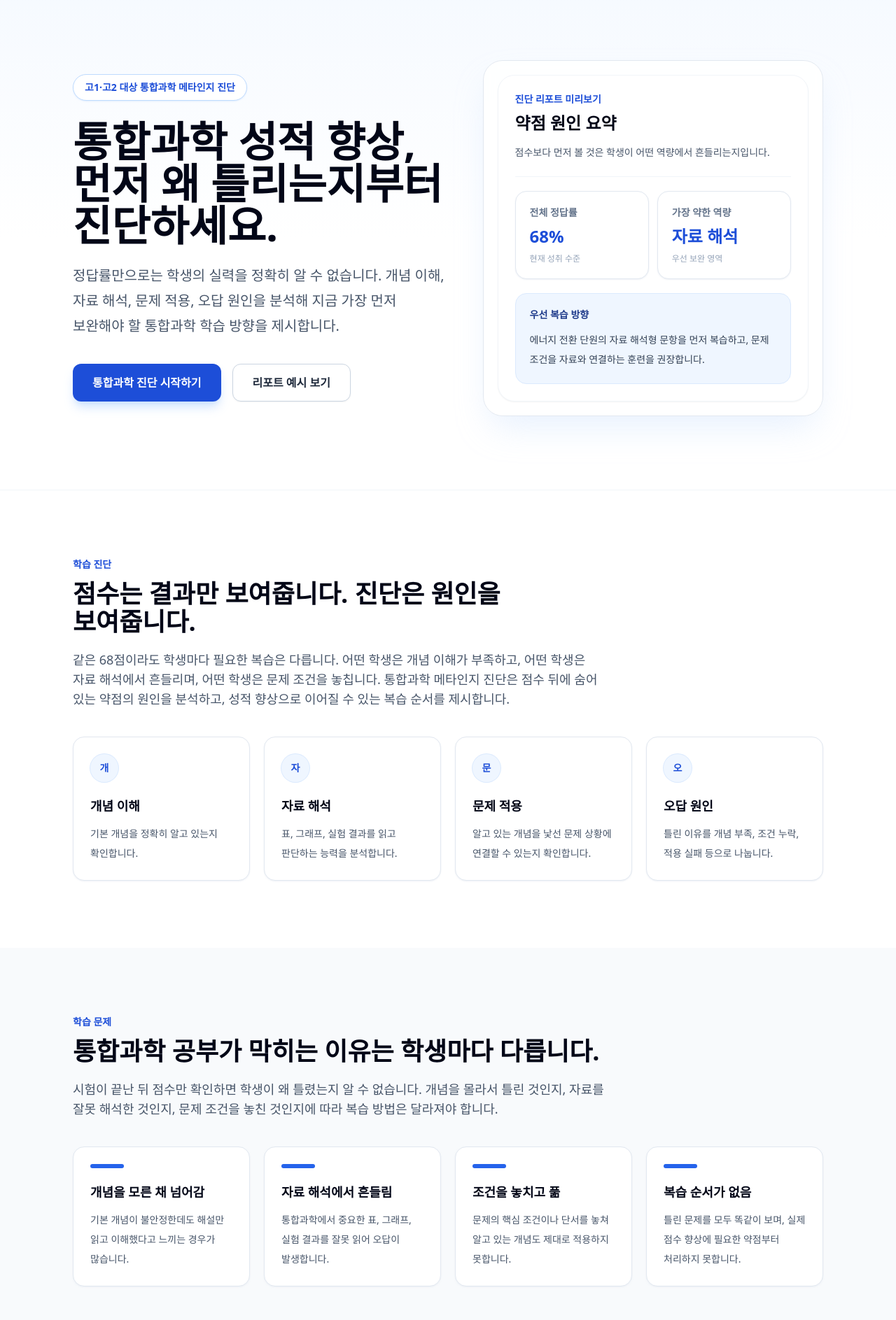
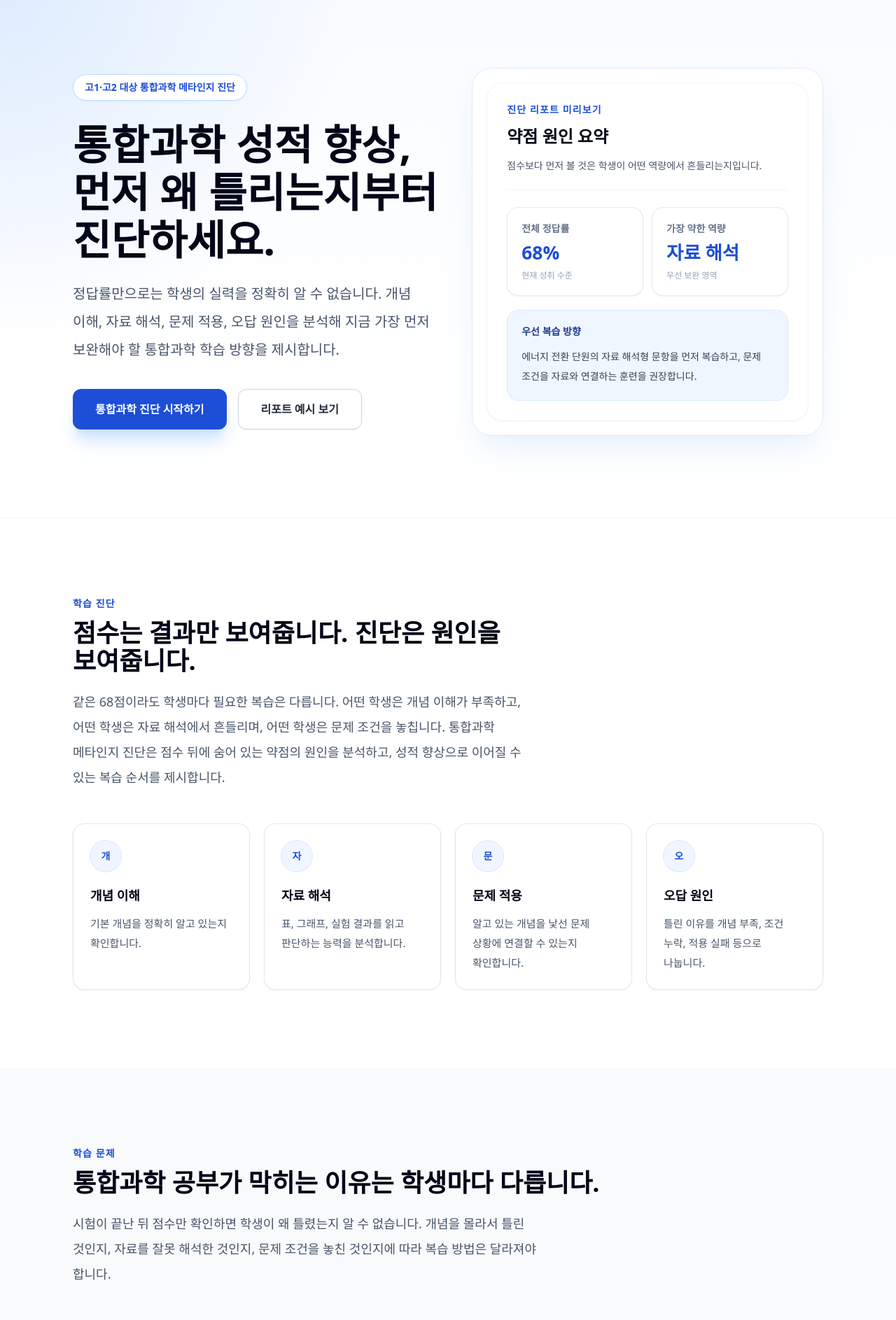
Before and after one commit to jungsikjkim04/science, a Next.js app: page / in a window 1280 px wide. Shown: the part 20-1907 px from the top of the page at 70% size. Built offline with nearby package versions, Linux system fonts and the light colour scheme.

Commit message:
Polish landing page visual hierarchy

```diff
--- a/app/page.tsx
+++ b/app/page.tsx
@@ -219,7 +219,7 @@ function SectionHeading({
     <div className={`${centered ? "mx-auto text-center" : ""} max-w-3xl`}>
       {eyebrow ? (
         <p
-          className={`text-sm font-bold ${
+          className={`text-sm font-bold tracking-[0.08em] ${
             inverse ? "text-blue-200" : "text-blue-700"
           }`}
         >
@@ -227,7 +227,7 @@ function SectionHeading({
         </p>
       ) : null}
       <h2
-        className={`mt-3 text-3xl font-bold leading-tight tracking-normal sm:text-4xl ${
+        className={`mt-3 text-[1.75rem] font-bold leading-tight tracking-normal sm:text-4xl ${
           inverse ? "text-white" : "text-slate-950"
         }`}
       >
@@ -235,7 +235,7 @@ function SectionHeading({
       </h2>
       {description ? (
         <p
-          className={`mt-5 text-base leading-8 sm:text-lg ${
+          className={`mt-5 max-w-2xl text-base leading-8 sm:text-lg sm:leading-9 ${
             inverse ? "text-blue-50/75" : "text-slate-600"
           }`}
         >
@@ -248,39 +248,39 @@ function SectionHeading({
 
 function CapabilityCard({ title, description }: CardProps) {
   return (
-    <article className="flex h-full flex-col rounded-2xl border border-slate-200 bg-white p-6 shadow-sm shadow-slate-200/60">
-      <div className="mb-5 flex h-10 w-10 items-center justify-center rounded-full bg-blue-50 text-sm font-bold text-blue-700 ring-1 ring-blue-100">
+    <article className="flex h-full min-h-[210px] flex-col rounded-2xl border border-slate-200 bg-white p-6 shadow-sm shadow-slate-200/60">
+      <div className="mb-5 flex h-11 w-11 items-center justify-center rounded-full bg-blue-50 text-sm font-bold text-blue-700 ring-1 ring-blue-100">
         {title.slice(0, 1)}
       </div>
       <h3 className="text-lg font-bold text-slate-950">{title}</h3>
-      <p className="mt-3 text-sm leading-7 text-slate-600">{description}</p>
+      <p className="mt-3 text-[15px] leading-7 text-slate-600">{description}</p>
     </article>
   );
 }
 
 function ProblemCard({ title, description }: CardProps) {
   return (
-    <article className="flex h-full flex-col rounded-2xl border border-slate-200 bg-white p-6 shadow-sm shadow-slate-200/50 transition duration-200 hover:-translate-y-1 hover:border-blue-200 hover:shadow-lg hover:shadow-blue-100/70">
+    <article className="flex h-full min-h-[210px] flex-col rounded-2xl border border-slate-200 bg-white p-6 shadow-sm shadow-slate-200/50 transition duration-200 hover:-translate-y-1 hover:border-blue-200 hover:shadow-lg hover:shadow-blue-100/70">
       <div className="mb-5 h-1.5 w-12 rounded-full bg-blue-600" />
       <h3 className="text-lg font-bold text-slate-950">{title}</h3>
-      <p className="mt-3 text-sm leading-7 text-slate-600">{description}</p>
+      <p className="mt-3 text-[15px] leading-7 text-slate-600">{description}</p>
     </article>
   );
 }
 
 function FeatureCard({ title, description }: CardProps) {
   return (
-    <article className="flex h-full flex-col rounded-2xl border border-blue-100 bg-gradient-to-b from-blue-50 to-white p-6 shadow-sm shadow-blue-100/60">
+    <article className="flex h-full min-h-[220px] flex-col rounded-2xl border border-blue-100 bg-gradient-to-b from-blue-50 to-white p-6 shadow-sm shadow-blue-100/60">
       <h3 className="text-lg font-bold text-slate-950">{title}</h3>
-      <p className="mt-3 text-sm leading-7 text-slate-600">{description}</p>
+      <p className="mt-3 text-[15px] leading-7 text-slate-600">{description}</p>
     </article>
   );
 }
 
 function FlowStep({ number, title, description }: StepProps) {
   return (
-    <article className="relative flex h-full flex-col rounded-2xl border border-slate-200 bg-white p-5 shadow-sm shadow-slate-200/50">
-      <div className="mb-5 flex h-10 w-10 items-center justify-center rounded-full bg-blue-700 text-sm font-bold tabular-nums text-white">
+    <article className="relative z-10 flex h-full min-h-[205px] flex-col rounded-2xl border border-slate-200 bg-white p-5 shadow-sm shadow-slate-200/50">
+      <div className="mb-5 flex h-11 w-11 items-center justify-center rounded-full bg-blue-700 text-sm font-bold tabular-nums text-white shadow-md shadow-blue-200/80">
         {number}
       </div>
       <h3 className="text-lg font-bold text-slate-950">{title}</h3>
@@ -293,7 +293,7 @@ function ReportMetric({ label, value, note }: MetricProps) {
   return (
     <div className="rounded-2xl border border-slate-200 bg-white p-5 shadow-sm shadow-slate-200/60">
       <dt className="text-sm font-semibold text-slate-500">{label}</dt>
-      <dd className="mt-2 text-2xl font-bold text-blue-700">{value}</dd>
+      <dd className="mt-2 text-[1.65rem] font-bold leading-tight text-blue-700">{value}</dd>
       <p className="mt-2 text-xs font-medium text-slate-400">{note}</p>
     </div>
   );
@@ -301,7 +301,7 @@ function ReportMetric({ label, value, note }: MetricProps) {
 
 function ProcessCard({ number, title, description }: StepProps) {
   return (
-    <article className="flex h-full flex-col rounded-2xl border border-white/15 bg-white/[0.07] p-6 shadow-sm shadow-black/10">
+    <article className="flex h-full min-h-[205px] flex-col rounded-2xl border border-white/15 bg-white/[0.07] p-6 shadow-sm shadow-black/10">
       <p className="text-sm font-bold tabular-nums text-blue-200">{number}</p>
       <h3 className="mt-5 text-xl font-bold text-white">{title}</h3>
       <p className="mt-3 text-sm leading-7 text-blue-50/80">{description}</p>
@@ -359,16 +359,17 @@ function ActionItem({ text }: { text: string }) {
 export default function Home() {
   return (
     <main className="bg-white text-slate-900">
-      <section className="border-b border-slate-100 bg-gradient-to-b from-blue-50/60 via-white to-white">
-        <div className="mx-auto grid min-h-[720px] max-w-6xl items-center gap-12 px-5 py-16 sm:px-8 sm:py-20 lg:grid-cols-[1.05fr_0.95fr] lg:px-10 lg:py-24">
+      <section className="relative overflow-hidden border-b border-slate-100 bg-[radial-gradient(circle_at_top_left,rgba(219,234,254,0.9),transparent_34%),linear-gradient(180deg,#f8fbff_0%,#ffffff_70%)]">
+        <div className="absolute inset-x-0 top-0 h-px bg-gradient-to-r from-transparent via-blue-300/60 to-transparent" />
+        <div className="mx-auto grid min-h-[760px] max-w-6xl items-center gap-12 px-5 py-20 sm:px-8 sm:py-24 lg:grid-cols-[1.02fr_0.98fr] lg:px-10 lg:py-28">
           <div>
-            <p className="inline-flex rounded-full border border-blue-200 bg-white px-4 py-2 text-sm font-bold text-blue-700 shadow-sm shadow-blue-100/80">
+            <p className="inline-flex max-w-full rounded-full border border-blue-200 bg-white px-4 py-2 text-sm font-bold text-blue-700 shadow-sm shadow-blue-100/80">
               고1·고2 대상 통합과학 메타인지 진단
             </p>
-            <h1 className="mt-7 max-w-3xl text-4xl font-bold leading-tight tracking-normal text-slate-950 sm:text-5xl lg:text-6xl">
+            <h1 className="mt-7 max-w-3xl text-[2.45rem] font-bold leading-[1.18] tracking-normal text-slate-950 sm:text-5xl sm:leading-[1.15] lg:text-[3.7rem]">
               통합과학 성적 향상, 먼저 왜 틀리는지부터 진단하세요.
             </h1>
-            <p className="mt-6 max-w-2xl text-lg leading-8 text-slate-600 sm:text-xl sm:leading-9">
+            <p className="mt-6 max-w-2xl text-lg leading-9 text-slate-600 sm:text-xl sm:leading-10">
               정답률만으로는 학생의 실력을 정확히 알 수 없습니다. 개념 이해,
               자료 해석, 문제 적용, 오답 원인을 분석해 지금 가장 먼저 보완해야
               할 통합과학 학습 방향을 제시합니다.
@@ -376,13 +377,13 @@ export default function Home() {
             <div className="mt-9 flex flex-col gap-3 sm:flex-row sm:gap-4">
               <a
                 href="#apply"
-                className="inline-flex min-h-[52px] w-full items-center justify-center rounded-xl bg-blue-700 px-7 py-3.5 text-base font-bold text-white shadow-lg shadow-blue-200/80 transition hover:-translate-y-0.5 hover:bg-blue-800 focus:outline-none focus:ring-4 focus:ring-blue-200 sm:w-auto"
+                className="inline-flex min-h-[54px] w-full items-center justify-center rounded-xl bg-blue-700 px-8 py-4 text-base font-bold text-white shadow-xl shadow-blue-200/80 transition hover:-translate-y-0.5 hover:bg-blue-800 focus:outline-none focus:ring-4 focus:ring-blue-200 sm:w-auto"
               >
                 통합과학 진단 시작하기
               </a>
               <a
                 href="#report"
-                className="inline-flex min-h-[52px] w-full items-center justify-center rounded-xl border border-slate-300 bg-white px-7 py-3.5 text-base font-bold text-slate-800 shadow-sm transition hover:-translate-y-0.5 hover:border-blue-300 hover:text-blue-700 focus:outline-none focus:ring-4 focus:ring-blue-100 sm:w-auto"
+                className="inline-flex min-h-[54px] w-full items-center justify-center rounded-xl border border-slate-300 bg-white px-8 py-4 text-base font-bold text-slate-800 shadow-sm transition hover:-translate-y-0.5 hover:border-blue-300 hover:text-blue-700 focus:outline-none focus:ring-4 focus:ring-blue-100 sm:w-auto"
               >
                 리포트 예시 보기
               </a>
@@ -391,21 +392,21 @@ export default function Home() {
 
           <aside
             aria-label="통합과학 진단 요약 예시"
-            className="rounded-[1.75rem] border border-slate-200 bg-white/85 p-3 shadow-2xl shadow-blue-100/70 backdrop-blur sm:p-5"
+            className="rounded-[1.75rem] border border-slate-200 bg-white/90 p-3 shadow-2xl shadow-blue-100/80 backdrop-blur sm:p-5"
           >
-            <div className="rounded-3xl border border-slate-100 bg-white p-5 shadow-sm sm:p-6">
+            <div className="rounded-3xl border border-slate-100 bg-white p-5 shadow-sm sm:p-7">
               <div className="border-b border-slate-100 pb-5">
-                <p className="text-sm font-bold text-blue-700">
+                <p className="text-sm font-bold tracking-[0.08em] text-blue-700">
                   진단 리포트 미리보기
                 </p>
-                <h2 className="mt-2 text-2xl font-bold text-slate-950">
+                <h2 className="mt-3 text-2xl font-bold text-slate-950">
                   약점 원인 요약
                 </h2>
                 <p className="mt-3 text-sm leading-7 text-slate-600">
                   점수보다 먼저 볼 것은 학생이 어떤 역량에서 흔들리는지입니다.
                 </p>
               </div>
-              <dl className="mt-5 grid grid-cols-1 gap-3 sm:grid-cols-2">
+              <dl className="mt-6 grid grid-cols-1 gap-3 sm:grid-cols-2">
                 {metrics.slice(0, 2).map((metric) => (
                   <ReportMetric key={metric.label} {...metric} />
                 ))}
@@ -424,14 +425,14 @@ export default function Home() {
         </div>
       </section>
 
-      <section className="bg-white py-16 sm:py-20 lg:py-24">
+      <section className="bg-white py-20 sm:py-24 lg:py-28">
         <div className="mx-auto max-w-6xl px-5 sm:px-8 lg:px-10">
           <SectionHeading
             eyebrow="학습 진단"
             title="점수는 결과만 보여줍니다. 진단은 원인을 보여줍니다."
             description="같은 68점이라도 학생마다 필요한 복습은 다릅니다. 어떤 학생은 개념 이해가 부족하고, 어떤 학생은 자료 해석에서 흔들리며, 어떤 학생은 문제 조건을 놓칩니다. 통합과학 메타인지 진단은 점수 뒤에 숨어 있는 약점의 원인을 분석하고, 성적 향상으로 이어질 수 있는 복습 순서를 제시합니다."
           />
-          <div className="mt-10 grid gap-5 sm:grid-cols-2 lg:grid-cols-4">
+          <div className="mt-12 grid gap-5 sm:grid-cols-2 lg:grid-cols-4">
             {capabilities.map((capability) => (
               <CapabilityCard key={capability.title} {...capability} />
             ))}
@@ -439,14 +440,14 @@ export default function Home() {
         </div>
       </section>
 
-      <section className="bg-slate-50 py-16 sm:py-20 lg:py-24">
+      <section className="bg-slate-50 py-20 sm:py-24 lg:py-28">
         <div className="mx-auto max-w-6xl px-5 sm:px-8 lg:px-10">
           <SectionHeading
             eyebrow="학습 문제"
             title="통합과학 공부가 막히는 이유는 학생마다 다릅니다."
             description="시험이 끝난 뒤 점수만 확인하면 학생이 왜 틀렸는지 알 수 없습니다. 개념을 몰라서 틀린 것인지, 자료를 잘못 해석한 것인지, 문제 조건을 놓친 것인지에 따라 복습 방법은 달라져야 합니다."
           />
-          <div className="mt-10 grid gap-5 sm:grid-cols-2 lg:grid-cols-4">
+          <div className="mt-12 grid gap-5 sm:grid-cols-2 lg:grid-cols-4">
             {problems.map((problem) => (
               <ProblemCard key={problem.title} {...problem} />
             ))}
@@ -454,14 +455,14 @@ export default function Home() {
         </div>
       </section>
 
-      <section className="py-16 sm:py-20 lg:py-24">
+      <section className="py-20 sm:py-24 lg:py-28">
         <div className="mx-auto max-w-6xl px-5 sm:px-8 lg:px-10">
           <SectionHeading
             eyebrow="진단과 복습관리"
             title="진단이 끝나면, 복습 방향이 달라집니다."
             description="학생의 답안, 문항 유형, 정오 여부, 오답 원인을 바탕으로 통합과학 실력을 세부 역량별로 분석합니다. 답에 대한 확신도는 보조 지표로 참고하고, 이후 가장 먼저 보완해야 할 단원과 문항 유형을 정리해 개인별 복습 순서를 제시합니다."
           />
-          <div className="mt-10 grid gap-5 sm:grid-cols-2 lg:grid-cols-4">
+          <div className="mt-12 grid gap-5 sm:grid-cols-2 lg:grid-cols-4">
             {features.map((feature) => (
               <FeatureCard key={feature.title} {...feature} />
             ))}
@@ -469,15 +470,15 @@ export default function Home() {
         </div>
       </section>
 
-      <section className="bg-slate-50 py-16 sm:py-20 lg:py-24">
+      <section className="bg-slate-50 py-20 sm:py-24 lg:py-28">
         <div className="mx-auto max-w-6xl px-5 sm:px-8 lg:px-10">
           <SectionHeading
             eyebrow="성적 향상 구조"
             title="진단 → 보완 → 재진단의 반복이 실력을 만듭니다."
             description="성적 향상은 단순히 문제를 더 많이 푸는 것보다, 반복해서 틀리는 원인을 줄이는 것에서 시작됩니다. 진단 결과를 바탕으로 복습 우선순위를 정하고, 재진단을 통해 같은 약점이 줄었는지 확인합니다."
           />
-          <div className="relative mt-10 grid gap-5 md:grid-cols-2 lg:grid-cols-5">
-            <div className="absolute left-8 right-8 top-10 hidden h-px bg-blue-100 lg:block" />
+          <div className="relative mt-12 grid gap-5 md:grid-cols-2 lg:grid-cols-5">
+            <div className="absolute left-8 right-8 top-10 hidden h-0.5 rounded-full bg-blue-100 lg:block" />
             {improvementSteps.map((step) => (
               <FlowStep key={step.number} {...step} />
             ))}
@@ -485,14 +486,14 @@ export default function Home() {
         </div>
       </section>
 
-      <section className="bg-white py-16 sm:py-20 lg:py-24">
+      <section className="bg-white py-20 sm:py-24 lg:py-28">
         <div className="mx-auto max-w-6xl px-5 sm:px-8 lg:px-10">
           <SectionHeading
             eyebrow="내신과 수능형 학습 연결"
             title="출제 가능 유형과 개인 약점을 함께 봅니다."
             description="통합과학은 내신에서 드러난 약점이 이후 수능형 학습 습관과도 연결될 수 있습니다. 단순히 나올 문제를 예측하는 것이 아니라, 출제 가능성이 높은 유형과 학생 개인의 약점을 결합해 가장 먼저 보완해야 할 학습 순서를 제시합니다."
           />
-          <div className="mt-10 grid gap-5 sm:grid-cols-2 lg:grid-cols-4">
+          <div className="mt-12 grid gap-5 sm:grid-cols-2 lg:grid-cols-4">
             {planningCards.map((card) => (
               <CapabilityCard key={card.title} {...card} />
             ))}
@@ -500,26 +501,40 @@ export default function Home() {
         </div>
       </section>
 
-      <section id="report" className="bg-slate-50 py-16 sm:py-20 lg:py-24">
-        <div className="mx-auto grid max-w-6xl gap-10 px-5 sm:px-8 lg:grid-cols-[0.85fr_1.15fr] lg:px-10">
+      <section id="report" className="bg-slate-50 py-20 sm:py-24 lg:py-28">
+        <div className="mx-auto grid max-w-6xl gap-12 px-5 sm:px-8 lg:grid-cols-[0.82fr_1.18fr] lg:px-10">
           <SectionHeading
             eyebrow="리포트 예시"
             title="리포트는 점수표가 아니라 학습 방향표입니다."
             description="학부모와 학생이 같은 기준으로 약점을 확인할 수 있도록, 수치와 해석을 함께 제공합니다. 단순히 몇 점을 받았는지가 아니라, 어떤 역량에서 왜 흔들리고 무엇부터 보완해야 하는지를 보여줍니다."
           />
-          <article className="rounded-3xl border border-slate-200 bg-white p-5 shadow-xl shadow-slate-200/70 sm:p-8">
-            <div className="border-b border-slate-200 pb-6">
-              <p className="text-sm font-bold text-blue-700">예시 리포트</p>
-              <h3 className="mt-2 text-2xl font-bold text-slate-950">
+          <article className="overflow-hidden rounded-[1.75rem] border border-slate-200 bg-white shadow-2xl shadow-slate-200/80">
+            <div className="border-b border-slate-200 bg-gradient-to-r from-blue-700 to-blue-600 p-6 text-white sm:p-8">
+              <div className="flex flex-col gap-4 sm:flex-row sm:items-end sm:justify-between">
+                <div>
+                  <p className="text-sm font-bold tracking-[0.08em] text-blue-100">
+                    예시 리포트
+                  </p>
+                  <h3 className="mt-3 text-2xl font-bold sm:text-3xl">
                     통합과학 진단 요약
                   </h3>
                 </div>
-            <dl className="mt-6 grid gap-4 sm:grid-cols-2">
+                <span className="inline-flex w-fit rounded-full bg-white/15 px-4 py-2 text-xs font-bold text-blue-50 ring-1 ring-white/20">
+                  학습 방향 리포트
+                </span>
+              </div>
+            </div>
+            <div className="p-5 sm:p-8">
+              <dl className="grid gap-4 sm:grid-cols-2">
                 {metrics.map((metric) => (
                   <ReportMetric key={metric.label} {...metric} />
                 ))}
               </dl>
-            <p className="mt-6 rounded-2xl border border-blue-100 bg-blue-50 p-5 text-sm leading-7 text-slate-700 sm:p-6 sm:text-base sm:leading-8">
+              <div className="mt-6 rounded-2xl border border-blue-100 bg-blue-50/80 p-5 sm:p-6">
+                <p className="text-sm font-bold tracking-[0.08em] text-blue-700">
+                  학부모 요약
+                </p>
+                <p className="mt-3 text-sm leading-8 text-slate-700 sm:text-base sm:leading-8">
                   전체 정답률은 68%입니다. 학생은 기본 개념 문항에서는 비교적
                   안정적인 모습을 보였지만, 자료 해석형 문항과 조건 적용형 문항에서
                   약점이 나타났습니다. 특히 에너지 전환 영역에서 문제의 조건을
@@ -527,7 +542,8 @@ export default function Home() {
                   진도보다 에너지 전환 관련 자료 해석형 문항을 우선 복습하는 것이
                   적절합니다.
                 </p>
-            <div className="mt-6 rounded-2xl border border-slate-200 bg-white p-5 sm:p-6">
+              </div>
+              <div className="mt-6 rounded-2xl border border-slate-200 bg-white p-5 shadow-sm shadow-slate-200/60 sm:p-6">
                 <h4 className="text-lg font-bold text-slate-950">
                   다음 학습 액션
                 </h4>
@@ -537,31 +553,32 @@ export default function Home() {
                   ))}
                 </ul>
               </div>
-            <p className="mt-4 text-sm font-medium text-slate-500">
+              <p className="mt-5 text-sm font-medium text-slate-500">
                 실제 리포트는 학생의 진단 결과에 따라 개별 생성됩니다.
               </p>
+            </div>
           </article>
         </div>
       </section>
 
-      <section className="bg-white py-16 sm:py-20 lg:py-24">
+      <section className="bg-white py-20 sm:py-24 lg:py-28">
         <div className="mx-auto max-w-6xl px-5 sm:px-8 lg:px-10">
           <SectionHeading title="진단 전과 진단 후, 공부 방식이 달라집니다." />
-          <div className="mt-10 grid gap-5 lg:grid-cols-2">
+          <div className="mt-12 grid gap-5 lg:grid-cols-2">
             <BeforeAfterCard title="진단 전" items={beforeItems} />
             <BeforeAfterCard title="진단 후" items={afterItems} highlighted />
           </div>
         </div>
       </section>
 
-      <section className="bg-slate-950 py-16 sm:py-20 lg:py-24">
+      <section className="bg-slate-950 py-20 sm:py-24 lg:py-28">
         <div className="mx-auto max-w-6xl px-5 sm:px-8 lg:px-10">
           <SectionHeading
             eyebrow="진단 절차"
             title="진단은 이렇게 진행됩니다."
             inverse
           />
-          <div className="mt-10 grid gap-5 sm:grid-cols-2 lg:grid-cols-5">
+          <div className="mt-12 grid gap-5 sm:grid-cols-2 lg:grid-cols-5">
             {processSteps.map((step) => (
               <ProcessCard key={step.number} {...step} />
             ))}
@@ -569,10 +586,10 @@ export default function Home() {
         </div>
       </section>
 
-      <section className="py-16 sm:py-20 lg:py-24">
+      <section className="py-20 sm:py-24 lg:py-28">
         <div className="mx-auto max-w-6xl px-5 sm:px-8 lg:px-10">
           <SectionHeading title="이런 학생에게 적합합니다." />
-          <ul className="mt-8 grid gap-4 md:grid-cols-2">
+          <ul className="mt-10 grid gap-4 md:grid-cols-2">
             {targets.map((target) => (
               <li
                 key={target}
@@ -590,10 +607,10 @@ export default function Home() {
 
       <section
         id="apply"
-        className="border-t border-blue-100 bg-gradient-to-b from-blue-50 to-white py-16 sm:py-20 lg:py-24"
+        className="border-t border-blue-100 bg-gradient-to-b from-blue-50 to-white py-20 sm:py-24 lg:py-28"
       >
         <div className="mx-auto max-w-4xl px-5 text-center sm:px-8">
-          <h2 className="text-3xl font-bold leading-tight text-slate-950 sm:text-4xl">
+          <h2 className="text-[1.85rem] font-bold leading-tight text-slate-950 sm:text-4xl">
             통합과학 성적 향상, 먼저 약점 원인 진단부터 시작하세요.
           </h2>
           <p className="mx-auto mt-5 max-w-2xl text-base leading-8 text-slate-600 sm:text-lg">
@@ -602,7 +619,7 @@ export default function Home() {
           </p>
           <a
             href="/apply"
-            className="mt-8 inline-flex min-h-[52px] w-full items-center justify-center rounded-xl bg-blue-700 px-8 py-3.5 text-base font-bold text-white shadow-lg shadow-blue-200/80 transition hover:-translate-y-0.5 hover:bg-blue-800 focus:outline-none focus:ring-4 focus:ring-blue-200 sm:w-auto"
+            className="mt-8 inline-flex min-h-[54px] w-full items-center justify-center rounded-xl bg-blue-700 px-9 py-4 text-base font-bold text-white shadow-xl shadow-blue-200/80 transition hover:-translate-y-0.5 hover:bg-blue-800 focus:outline-none focus:ring-4 focus:ring-blue-200 sm:w-auto"
           >
             통합과학 진단 시작하기
           </a>
```
Lines whose indentation alone changed are shown as unchanged.
